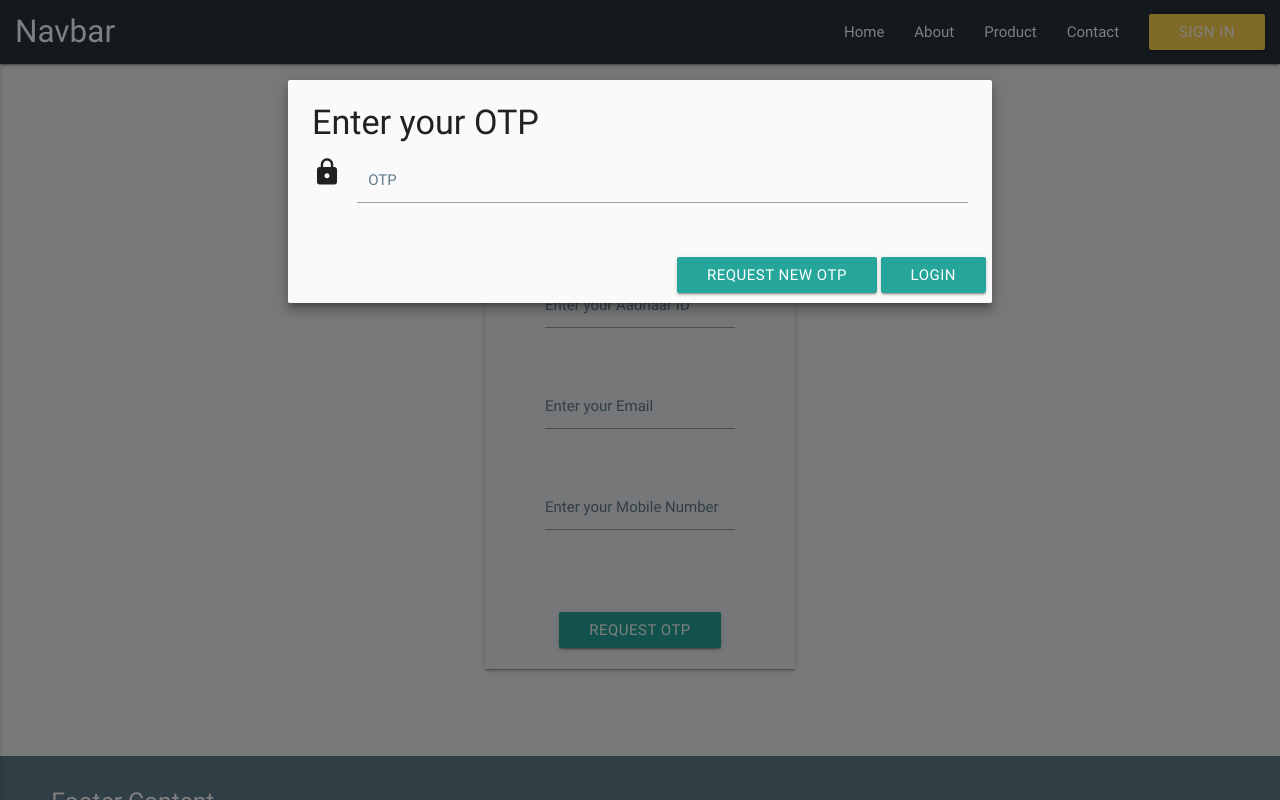
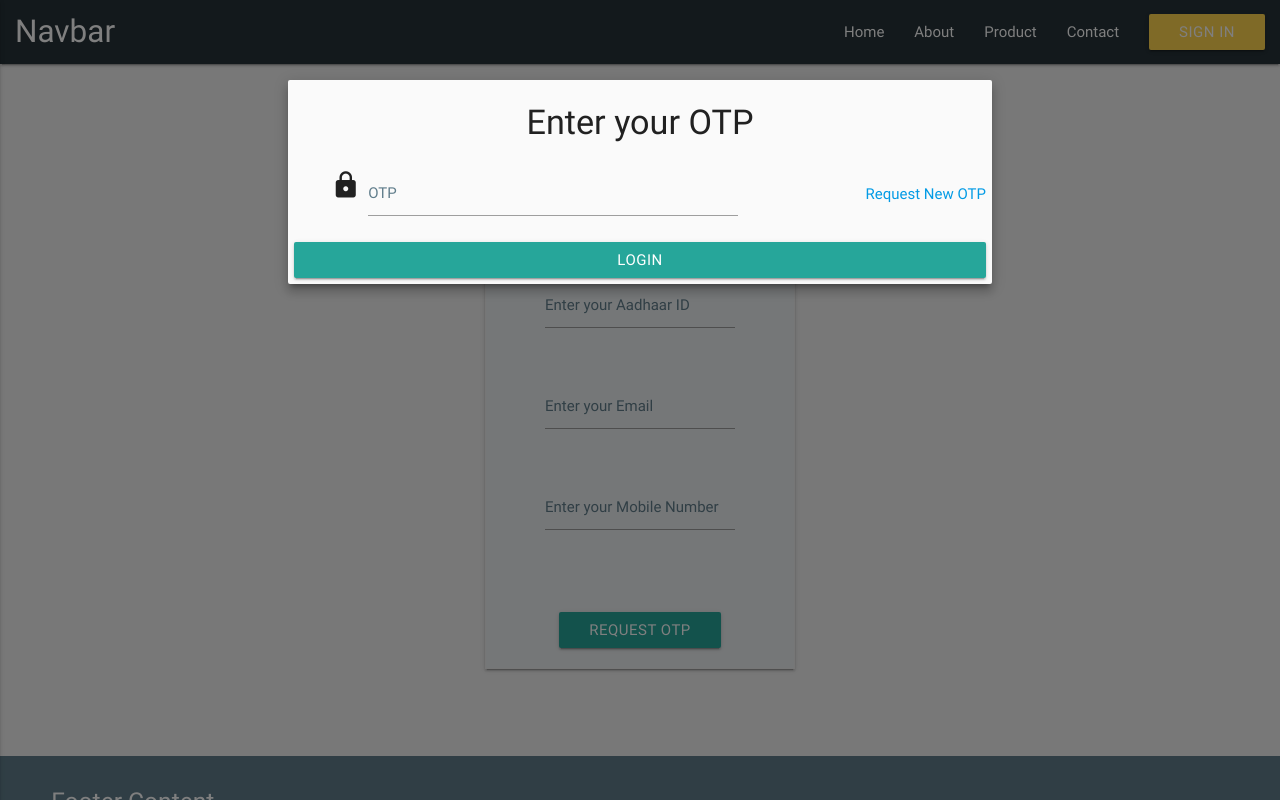
Before and after one commit to sagban/autobot, a Django app: page /user-validate/ in a window 1280 px wide, after a click on "REQUEST OTP". Run offline with Django 3.2, Linux system fonts and the light colour scheme.

Commit message:
opt template update

```diff
--- a/autobot/urls.py
+++ b/autobot/urls.py
@@ -28,10 +28,4 @@ urlpatterns = [
     path('addcrime/', admin_views.addCrime),
     path('user-login/', user_views.userLogin),
     path('user-validate/', user_views.userLoginValidate),
-
-    path('forgot-password/', user_views.userForgotPass),
-    path('register-user/', user_views.userNewRegister),
-
-
-
 ]
--- a/userapp/templates/userlogin.html
+++ b/userapp/templates/userlogin.html
@@ -69,8 +69,25 @@
             <br />
             <center>
               <div class='row'>
-                <a class="waves-effect waves-light btn modal-trigger" href="#otp" type="submit">Request OTP</a>
+                <a class="waves-effect waves-light btn modal-trigger" href="#otp">Request OTP</a>
               </div>
+
+<!-- OTP Structure -->
+  <div id="otp" class="modal">
+    <div class="modal-content">
+      <h4>Enter your OTP</h4>
+      <div class="input-field col m8 s12">
+          <i class="material-icons prefix">lock</i>
+          <input id="optr" type="password" class="validate">
+          <label for="otp">OTP</label>
+        </div>
+    </div>
+<div class="modal-footer">
+      <a name='new_otp' href="/user-login">Request New OTP</a>
+      <button type='submit' name='user-pass' id='user-pass' class='col s12 btn waves-effect'>Login</button>
+    </div>
+  </div>
+
             </center>
           </form>
         </div>
@@ -80,23 +97,6 @@
     <div class="section"></div>
     <div class="section"></div>
   </main>
-
-<!-- OTP Structure -->
-<form action="userlogin.html"></form>
-  <div id="otp" class="modal">
-    <div class="modal-content">
-      <h4>Enter your OTP</h4>
-      <div class="input-field col m8 s12">
-          <i class="material-icons prefix">lock</i>
-          <input id="optr" type="tel" class="validate">
-          <label for="otp">OTP</label>
-        </div>
-    </div>
-<div class="modal-footer">
-      <button name='btn_login' class='col s12 btn waves-effect'>Request New OTP</button>
-      <button type='submit' name='btn_login' class='col s12 btn waves-effect'>Login</button>
-    </div>
-  </div>
 
     <script
   src="https://code.jquery.com/jquery-2.2.4.min.js"
--- a/userapp/views.py
+++ b/userapp/views.py
@@ -20,7 +20,7 @@ def userLoginValidate(request):
             return render(request, 'userlogin.html', args)
 
         else:
-            if request.POST["user-pass"] == 'mypass@1234' and request.POST["user-id"] == '987654321000' and request.POST["user-mail"] == 'myemail@website.com' and request.POST['user-cell'] == '9876543210':
+            if request.POST["user-pass"] == '123456' and request.POST["user-id"] == '987654321000' and request.POST["user-mail"] == 'asdf' and request.POST['user-cell'] == '9876543210':
                 request.session["user-login"] = True
                 return render(request, 'user.html', {})
             else:
@@ -29,10 +29,3 @@ def userLoginValidate(request):
 
     args = {"message": "Enter valid credentials!"}
     return render(request, 'userlogin.html', args)
-
-
-def userForgotPass (request):
-    return render (request, "fgtpswd.html")
-
-def userNewRegister (request):
-    return render(request, "newuserreg.html")
```
